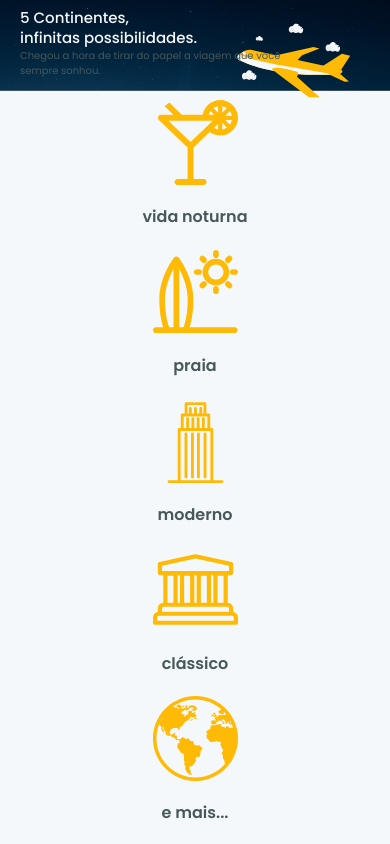
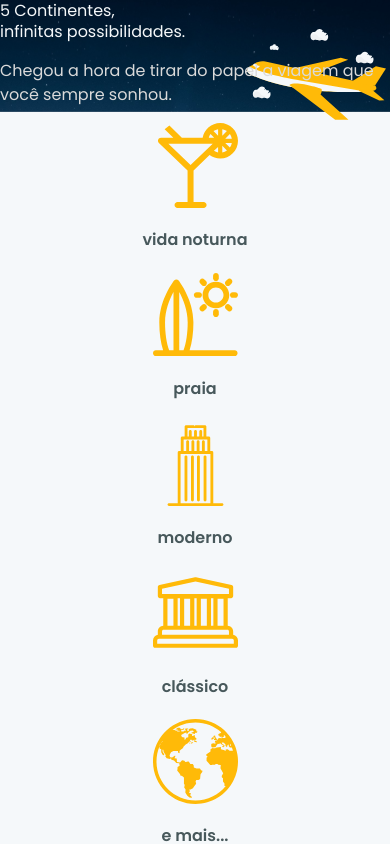
Before and after one commit to eniosombra/challenge-ignite-interface-chakra-ui, a Next.js app: page / in a window 390 px wide. Shown: the top 844 px of the page. Built offline with nearby package versions, Linux system fonts and the light colour scheme.

Commit message:
Tornando o componente responsivo

```diff
--- a/src/components/Header.tsx
+++ b/src/components/Header.tsx
@@ -1,34 +1,32 @@
-import {
-  Heading,
-  Avatar,
-  Flex,
-  Text,
-  Image,
-  Stack,
-  Box,
-  Center
-} from '@chakra-ui/react'
+import { Heading, Flex, Text, Box } from '@chakra-ui/react'
 
 export function Header() {
   return (
     <>
-      <Box>
-        <Image src="/images/banner.svg" alt="banner" w="100%" />
-        <Box pos="absolute" top={['2', '4', '16']} left={['5', '12', '90']}>
+      <Flex
+        bgImage={'images/banner.svg'}
+        bgSize="cover"
+        bgRepeat="no-repeat"
+        bgPosition="center"
+        align="center"
+        h={[, 160, 240, 320, 380, 460]}
+      >
+        <Box mx={[, 4, 8, 16, 32]} maxW={[, 300, 460, 600]}>
           <Heading
             color="app.title"
-            fontWeight="medium"
-            fontSize={[15, 24, 36]}
+            fontWeight="normal"
+            fontSize={[, 24, 32, 36]}
+            mb={4}
           >
             5 Continentes, <br />
             infinitas possibilidades.
           </Heading>
-          <Text mt={[0, 2, 4]} fontSize={[10, 10, 20]}>
-            Chegou a hora de tirar do papel a viagem que você <br /> sempre
-            sonhou.
+
+          <Text color="app.info" fontSize={[, 12, 16, 20]} mb={4}>
+            Chegou a hora de tirar do papel a viagem que você sempre sonhou.
           </Text>
         </Box>
-      </Box>
+      </Flex>
     </>
   )
 }
```
